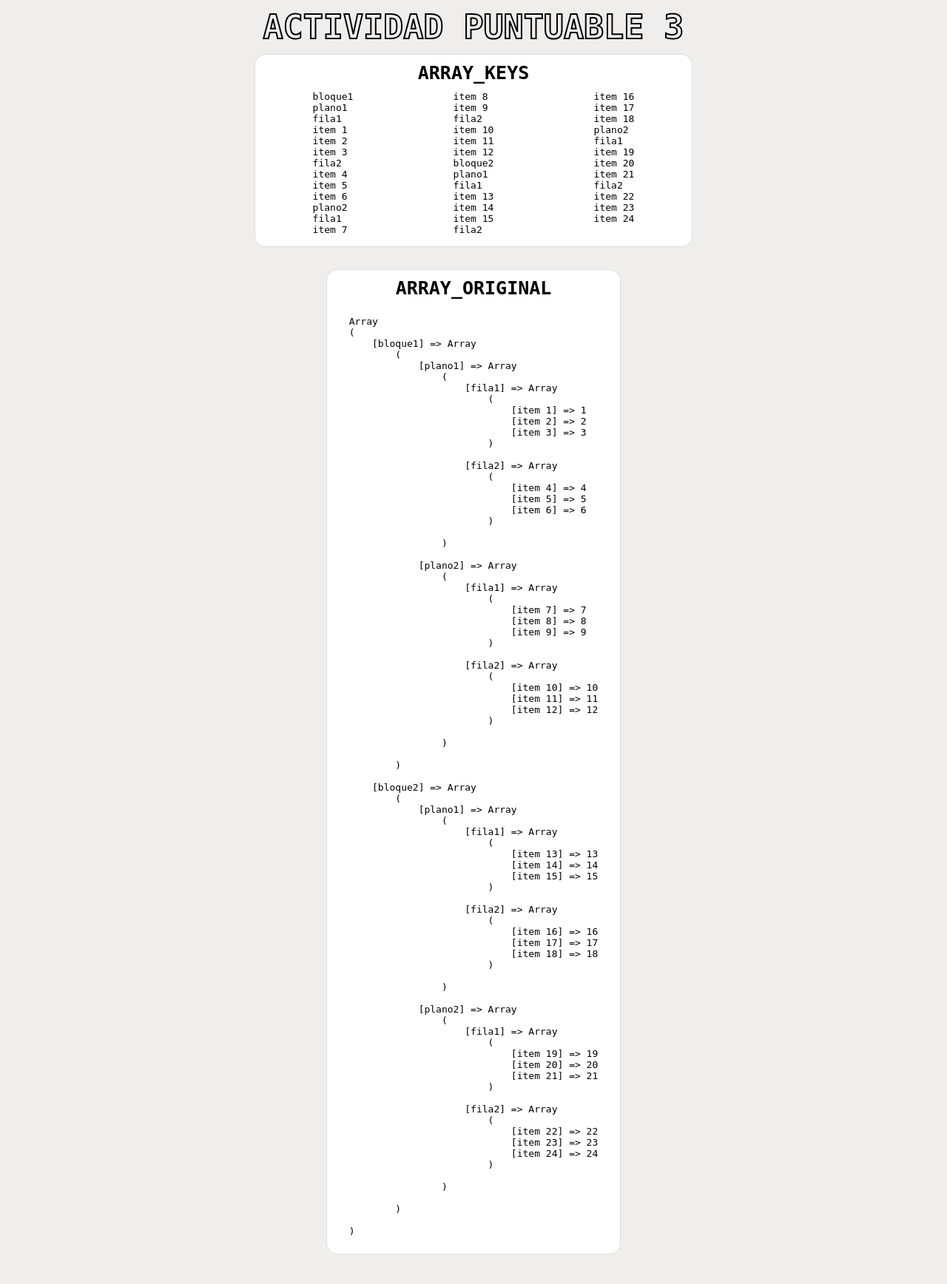
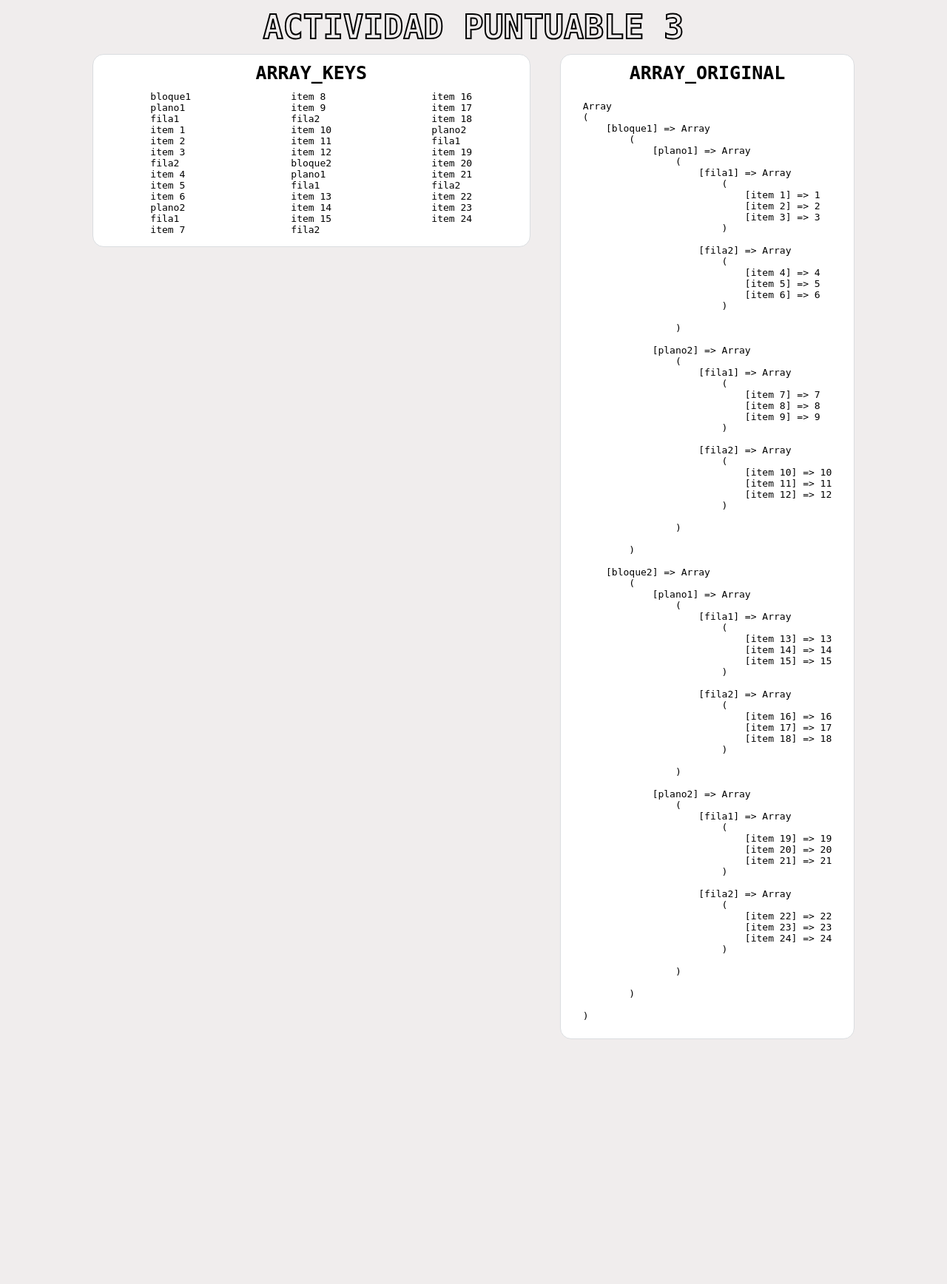
Before and after one commit to Dvix-dev/2-DAW, a PHP site: page / in a window 1280 px wide. Shown: the whole page at 74% size. After the commit the page ends 1405 px from the top, so only its background shows below. Run offline with PHP 8.4, Linux system fonts and the light colour scheme.

Commit message:
improved

```diff
--- a/entorno servidor/AF3/index.php
+++ b/entorno servidor/AF3/index.php
@@ -59,6 +59,7 @@
     $keys = IndiceArray($array1);
 
     echo '<h1>ACTIVIDAD PUNTUABLE 3</h1>';
+    echo '<div class="row">';
     echo '<div class="tarjeta">';
     echo '<h2>ARRAY_KEYS</h2>';
     echo '<div class="contenedor_arrays">';
@@ -75,6 +76,7 @@
     print_r($array1);
     echo '</pre>';
     echo '</div>';
+    echo '</div>';
     ?>
 </body>
 </html>
--- a/entorno servidor/AF3/main.css
+++ b/entorno servidor/AF3/main.css
@@ -19,6 +19,11 @@ h2 {
     font-size: 25px;
     margin-top: 0px;
     margin-bottom: 10px;
+}
+
+.row {
+    display: flex;
+    gap: 20px;
 }
 
 .tarjeta {
```
